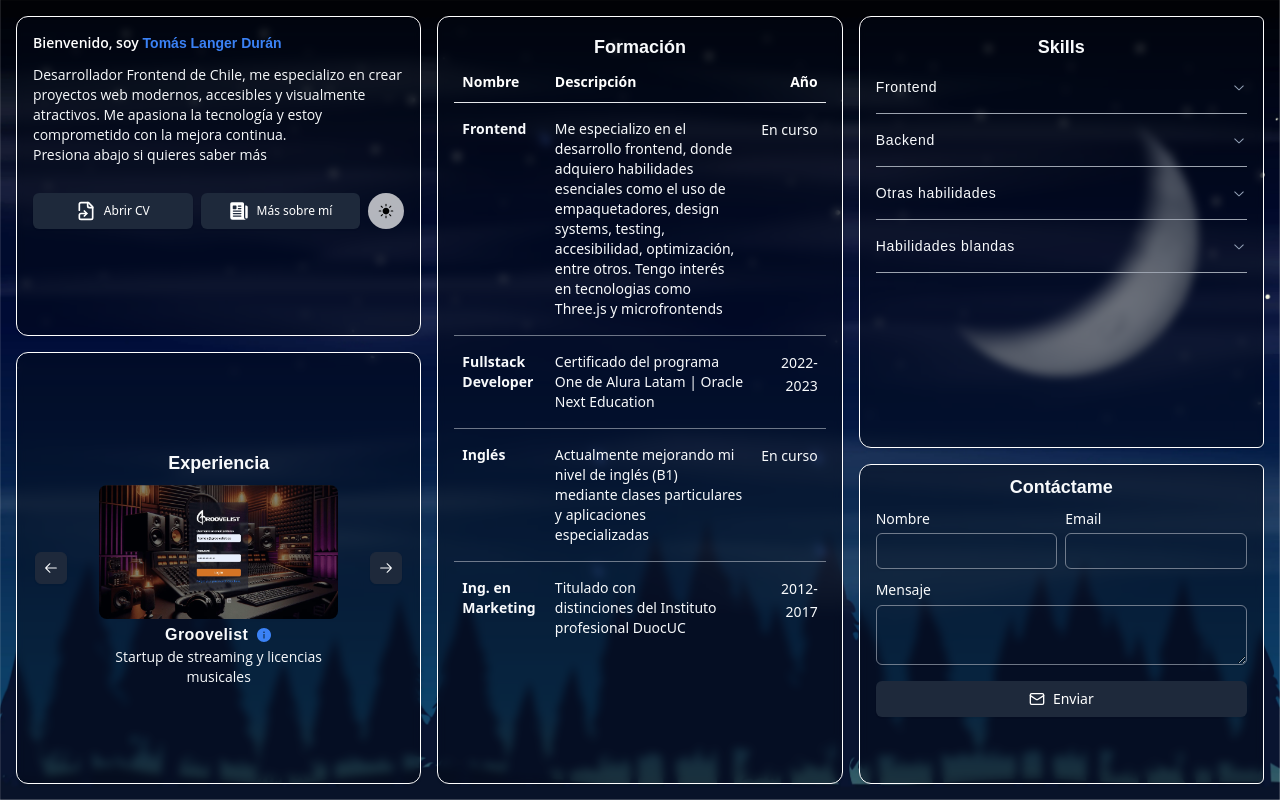
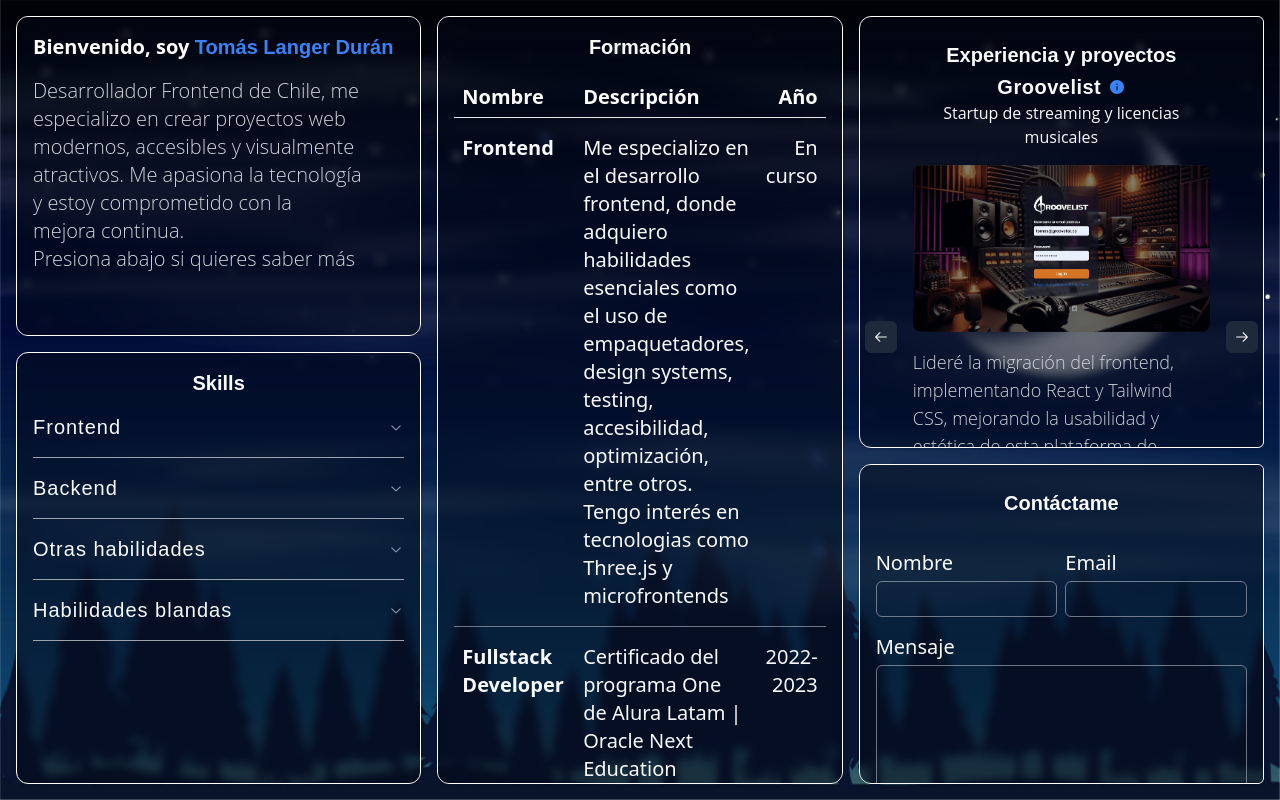
Before and after one commit to tomasild/portfolio-vercel, a React (Vite) app: page / in a window 1280 px wide. Built offline with nearby package versions, Linux system fonts and the light colour scheme.

Commit message:
fix layout

```diff
--- a/src/components/demo/About.jsx
+++ b/src/components/demo/About.jsx
@@ -15,13 +15,13 @@
   return (
     <article className="w-full">
       <section className="w-full flex-col md:block lg:flex xl:flex px-4 pt-2 lg:pt-3 xl:pt-4">
-        <h1 className="md:text-sm lg:text-sm xl:text-sm font-semibold text-primary mb-2"><span className="text-black dark:text-white" >Bienvenido, soy</span> Tomás Langer Durán</h1>
-        <p className="text-sm lg:text-xs xl:text-sm xl:mt-1 text-pretty">
+        <h1 className="text-base sm:text-xl md:text-xl lg:text-xl xl:text-xl 2xl:text-2xl font-bold text-primary"><span className="text-black dark:text-white" >Bienvenido, soy</span> Tomás Langer Durán</h1>
+        <p className="text-base sm:text-xl md:text-xl lg:text-xl xl:text-xl 2xl:text-2xl py-4 text-pretty font-thin text-gray-300">
           Desarrollador Frontend de Chile, me especializo en crear proyectos web modernos, accesibles y visualmente atractivos. Me apasiona la tecnología y estoy comprometido con la mejora continua.
           <br /> Presiona abajo si quieres saber más
         </p>
       </section>
-      <section className="flex p-4 lg:mt-3 xl:mt-3 space-x-2">
+      <section className="flex px-4 pb-4 md:mt-0 lg:mt-10 xl:mt-14 space-x-2">
         <a
           href={CV}
           target="_blank"
@@ -30,7 +30,7 @@
         >
           <Button
             variant="secondary"
-            className="w-full text-white bg-accent hover:bg-primary text-xs"
+            className="w-full text-white bg-accent hover:bg-primary text-base"
           >
             <LuFileSymlink className="mr-2 w-5 h-5 font-bold" /> Abrir CV
           </Button>
@@ -44,7 +44,7 @@
         >
           <Button
             variant="secondary"
-            className="w-full bg-accent text-white hover:bg-primary dark:bg-secondary dark:hover:bg-primary text-xs"
+            className="w-full bg-accent text-white hover:bg-primary dark:bg-secondary dark:hover:bg-primary text-base"
           >
             <IoNewspaper className="mr-2" size={20} />
             Más sobre mí
--- a/src/components/demo/ContactForm.jsx
+++ b/src/components/demo/ContactForm.jsx
@@ -41,10 +41,10 @@
 
   return (
     <form
-      className="w-full px-4 py-2 space-y-2 overflow-y-hidden z-50 contact-form"
+      className="w-full px-4 py-2 space-y-4 overflow-y-hidden z-50 contact-form"
       onSubmit={handleSubmit}
     >
-      <h2 className="font-semibold text-center text-lg form-heading">
+      <h2 className="font-semibold text-center text-base sm:text-xl md:text-xl lg:text-xl xl:text-xl 2xl:text-2xl form-heading py-4">
         Contáctame
       </h2>
       <Input
@@ -61,9 +61,9 @@
       />
       <div className="flex space-x-2 pt-4 lg:pt-0 xl:pt-0 form-fields">
         <div className="flex flex-col w-full space-y-1 form-field">
-          <label htmlFor="name" className="text-sm">Nombre</label>
+          <label htmlFor="name" className="text-base sm:text-xl md:text-xl lg:text-xl xl:text-xl 2xl:text-2xl">Nombre</label>
           <Input
-            className="border-gray-400 border-opacity-70"
+            className="border-gray-400 border-opacity-70 text-base sm:text-xl md:text-xl lg:text-xl xl:text-xl 2xl:text-2xl"
             type="text"
             id="name"
             name="name"
@@ -71,9 +71,9 @@
           />
         </div>
         <div className="flex flex-col w-full space-y-1 form-field">
-          <label htmlFor="email" className="text-sm">Email</label>
+          <label htmlFor="email" className="text-base sm:text-xl md:text-xl lg:text-xl xl:text-xl 2xl:text-2xl">Email</label>
           <Input
-            className="border-gray-400 border-opacity-70"
+            className="border-gray-400 border-opacity-70 text-base sm:text-xl md:text-xl lg:text-xl xl:text-xl 2xl:text-2xl"
             type="email"
             id="email"
             name="email"
@@ -82,9 +82,9 @@
         </div>
       </div>
       <div className="space-y-1 form-field">
-        <label htmlFor="message" className="text-sm">Mensaje</label>
+        <label htmlFor="message" className="text-base sm:text-xl md:text-xl lg:text-xl xl:text-xl 2xl:text-2xl">Mensaje</label>
         <Textarea
-          className="border-gray-400 border-opacity-70"
+          className="border-gray-400 border-opacity-70 text-base sm:text-xl md:text-xl lg:text-xl xl:text-xl 2xl:text-2xl h-36"
           id="message"
           name="message"
           required
@@ -94,7 +94,7 @@
       <div className="flex justify-between form-actions">
         <Button
           variant="secondary"
-          className={`w-full mt-2 py-4 bg-accent text-white hover:bg-primary dark:bg-secondary dark:hover:bg-primary${isLoading ? " disabled" : ""
+          className={`w-full mt-2 text-base py-4 bg-accent text-white hover:bg-primary dark:bg-secondary dark:hover:bg-primary${isLoading ? " disabled" : ""
             }`}
           type="submit"
           disabled={isLoading}
--- a/src/components/demo/ExpAndProjects.jsx
+++ b/src/components/demo/ExpAndProjects.jsx
@@ -19,14 +19,15 @@
   };
 
   return (
+    <div className="flex flex-col w-full h-full pt-2">
+      <h2 className="text-center font-semibold text-base sm:text-xl md:text-xl lg:text-xl xl:text-xl 2xl:text-2xl">Experiencia y proyectos</h2>
       <Carousel
-      className="w-auto max-w-[70%] md:max-w-[70%] lg:max-w-[100%] xl:max-w-[80%] p-4"
+        className="w-[70%] lg:w-[80%] mx-auto"
         opts={{
           align: "start",
           loop: true,
         }}
       >
-      <h2 className="text-center font-semibold text-lg pb-2">Experiencia</h2>
         <CarouselContent>
           {projectsData.map((project, index) => (
             <CarouselItem
@@ -35,23 +36,25 @@
               className="cursor-pointer"
             >
               <div className="overflow-hidden">
-              <CardContent
-                className={`relative aspect-square sm:aspect-video lg:aspect-video xl:aspect-video ${project.bgClass} bg-cover bg-center flex justify-center items-center rounded-lg `}
-              >
-              </CardContent>
                 <div className="pt-1 flex items-center justify-center space-x-2">
-                <h3 className="text-md font-semibold text-center tracking-wide hover:text-primary">
+                  <h3 className="text-base sm:text-xl md:text-xl lg:text-xl xl:text-xl 2xl:text-2xl font-semibold text-center tracking-wide hover:text-primary">
                     {project.title}
                   </h3>
                   <AiFillInfoCircle className="text-primary animate-pulse" />
                 </div>
-              <p className="text-sm text-center">{project.subtitle}</p>
+                <p className="text-xs sm:text-base md:text-base lg:text-base xl:text-base 2xl:text-medium text-center">{project.subtitle}</p>
+                <CardContent
+                  className={`relative aspect-square sm:aspect-video lg:aspect-video xl:aspect-video ${project.bgClass} bg-cover bg-center flex justify-center items-center rounded-lg my-4`}
+                >
+                </CardContent>
+                <p className="text-base sm:text-lg md:text-lg lg:text-lg xl:text-lg 2xl:text-xl text-pretty text-gray-300 font-thin">{project.preview}</p>
               </div>
             </CarouselItem>
           ))}
         </CarouselContent>
-      <CarouselPrevious className="bg-secondary hover:bg-primary rounded-md hover:text-background dark:hover:text-white lg:-left-6 xl:-left-12 -left-8" />
-      <CarouselNext className="bg-secondary hover:bg-primary rounded-md hover:text-background dark:hover:text-white lg:-right-6 xl:-right-12 -right-8" />
+        <CarouselPrevious className="bg-secondary hover:bg-primary rounded-md hover:text-background dark:hover:text-white " />
+        <CarouselNext className="bg-secondary hover:bg-primary rounded-md hover:text-background dark:hover:text-white " />
       </Carousel>
+    </div>
   );
 }
--- a/src/components/demo/Formacion.jsx
+++ b/src/components/demo/Formacion.jsx
@@ -44,21 +44,21 @@
 export function Formacion() {
   return (
     <section className="">
-      <h2 className="text-lg leading-relaxed font-semibold text-center">Formación</h2>
+      <h2 className="text-base sm:text-xl md:text-xl lg:text-xl xl:text-xl 2xl:text-2xl leading-relaxed font-semibold text-center mb-4">Formación</h2>
       <Table>
         <TableHeader>
           <TableRow>
-            <TableHead className="text-primary font-bold dark:text-white">Nombre</TableHead>
-            <TableHead className="text-primary font-bold dark:text-white">Descripción</TableHead>
-            <TableHead  className="text-primary font-bold dark:text-white text-right">Año</TableHead>
+            <TableHead className="text-primary font-bold text-base sm:text-xl md:text-xl lg:text-xl xl:text-xl 2xl:text-2xl dark:text-white">Nombre</TableHead>
+            <TableHead className="text-primary font-bold text-base sm:text-xl md:text-xl lg:text-xl xl:text-xl 2xl:text-2xl dark:text-white">Descripción</TableHead>
+            <TableHead  className="text-primary font-bold text-base sm:text-xl md:text-xl lg:text-xl xl:text-xl 2xl:text-2xl dark:text-white text-right">Año</TableHead>
           </TableRow>
         </TableHeader>
         <TableBody>
           {formacionData.map((item, index) => (
             <TableRow key={index} className="border-gray-400 border-opacity-70">
-              <TableCell style={{ verticalAlign: 'top' }} className="font-semibold py-4">{item.title}</TableCell>
-              <TableCell style={{ verticalAlign: 'top' }} className="text-xs xl:text-sm leading-relaxed  w-[90%] lg:w-auto xl:w-auto text-pretty py-4">{item.description}</TableCell>
-              <TableCell style={{ verticalAlign: 'top', textAlign: 'right' }} className="w-[20%] text-sm leading-relaxed py-4">
+              <TableCell style={{ verticalAlign: 'top' }} className="font-semibold py-4 text-base sm:text-xl md:text-xl lg:text-xl xl:text-xl 2xl:text-2xl">{item.title}</TableCell>
+              <TableCell style={{ verticalAlign: 'top' }} className="text-base sm:text-xl md:text-xl lg:text-xl xl:text-xl 2xl:text-2xl leading-relaxed font-thin w-[90%] lg:w-auto xl:w-auto text-pretty py-4">{item.description}</TableCell>
+              <TableCell style={{ verticalAlign: 'top', textAlign: 'right' }} className="w-[20%] text-base sm:text-xl md:text-xl lg:text-xl xl:text-xl 2xl:text-2xl leading-relaxed py-4">
                 {item.year || "-"}
               </TableCell>
             </TableRow>
--- a/src/components/demo/SkillsAccordion.jsx
+++ b/src/components/demo/SkillsAccordion.jsx
@@ -11,7 +11,7 @@
 export function SkillsAccordion() {
   return (
     <Accordion type="single" collapsible className="w-full z-50">
-      <h2 className="text-center text-lg font-semibold">Skills</h2>
+      <h2 className="text-center text-base sm:text-xl md:text-xl lg:text-xl xl:text-xl 2xl:text-2xl font-semibold">Skills</h2>
 
       {skillsData.map((skill, index) => {
         return (
@@ -20,7 +20,7 @@
             key={index}
             value={`item-${index + 1}`}
           >
-            <AccordionTrigger className="tracking-wider">
+            <AccordionTrigger className="tracking-wider text-base sm:text-xl md:text-xl lg:text-xl xl:text-xl 2xl:text-2xl">
               {skill.title}
             </AccordionTrigger>
             <AccordionContent>
@@ -37,7 +37,7 @@
                         <li key={idx}>
                           <Badge
                             variant="destructive"
-                            className="bg-primary tracking-wide text-xs"
+                            className="bg-primary tracking-wide text-base "
                           >
                             {item}
                           </Badge>
@@ -47,7 +47,7 @@
                   </div>
                 )}
                 {/* Footer */}
-                {skill.footer && <p className="mt-4">{skill.footer}</p>}
+                {skill.footer && <p className="mt-4 text-base sm:text-xl md:text-xl lg:text-xl xl:text-xl 2xl:text-2xl text-gray-300">{skill.footer}</p>}
                 {/* Lista "En formación", solo si actual no está vacío */}
                 {skill.actual.length > 0 && (
                   <div>
@@ -56,7 +56,7 @@
                         <li key={idx}>
                           <Badge
                             variant="outline"
-                            className="bg-secondary tracking-wide border-2 border-black dark:border-white dark:border dark:font-bold"
+                            className="bg-secondary tracking-wide border-2 border-black dark:border-white dark:border dark:font-bold text-base"
                           >
                             {item}
                           </Badge>
--- a/src/components/layout/Header.jsx
+++ b/src/components/layout/Header.jsx
@@ -11,7 +11,7 @@
       element.scrollIntoView({
         behavior: "smooth",
         block: "start",
-        inline: "nearest", // Esto ayuda a asegurar que la parte superior de la sección sea visible
+        inline: "start", // Esto ayuda a asegurar que la parte superior de la sección sea visible
       });
     }
   };
--- a/src/components/pages/AppContent.jsx
+++ b/src/components/pages/AppContent.jsx
@@ -28,14 +28,14 @@
                 <Card className="col-span-2 row-span-3 flex justify-start overflow-auto border border-accent dark:border-white neon dark:bg-custom_bg1 dark:hover:bg-custom_bg2 dark:backdrop-blur-sm">
                   <About />
                 </Card>
-                <Card className="col-span-2 row-span-4 col-start-1 row-start-4 container flex justify-center items-center border border-accent dark:border-white neon dark:bg-custom_bg1 dark:hover:bg-custom_bg2 dark:backdrop-blur-sm">
-                  <ExpAndProjects />
+                <Card className="col-span-2 row-span-4 col-start-1 row-start-4 p-4 flex justify-start items-start border border-accent dark:border-white neon dark:bg-custom_bg1 dark:hover:bg-custom_bg2 dark:backdrop-blur-sm">
+                  <SkillsAccordion />
                 </Card>
                 <Card className="relative col-span-2 row-span-7 col-start-3 row-start-1 flex w-full h-full p-4 border border-accent dark:border-white overflow-y-auto overflow-x-hidden neon dark:bg-custom_bg1 dark:hover:bg-custom_bg2 dark:backdrop-blur-sm">
                   <Formacion />
                 </Card>
-                <Card className="col-span-2 p-4 row-span-4 col-start-5 row-start-1 border border-accent dark:border-white overflow-y-scroll rounded-r-md neon dark:bg-custom_bg1 dark:hover:bg-custom_bg2 dark:backdrop-blur-sm">
-                  <SkillsAccordion />
+                <Card className="col-span-2 p-4 row-span-4 col-start-5 row-start-1 border border-accent justify-start items-start dark:border-white overflow-y-hidden rounded-r-md neon dark:bg-custom_bg1 dark:hover:bg-custom_bg2 dark:backdrop-blur-sm">
+                  <ExpAndProjects />
                 </Card>
                 <Card className="relative col-span-2 row-span-3 col-start-5 row-start-5 border border-accent dark:border-white overflow-y-scroll rounded-r-md z-50 neon dark:bg-custom_bg1 dark:hover:bg-custom_bg2 dark:backdrop-blur-sm">
                   <ContactForm />
--- a/src/components/pages/ProjectOpen.jsx
+++ b/src/components/pages/ProjectOpen.jsx
@@ -57,7 +57,7 @@
         </div>
         <section className="py-2">
           {[projectData.descripcion1, projectData.descripcion2, projectData.descripcion3].map((descripcion, index) => (
-            <p key={index} className="text-sm text-black dark:text-white py-2">
+            <p key={index} className="text-base sm:text-xl md:text-xl lg:text-xl xl:text-xl 2xl:text-2xl text-black dark:text-gray-300 py-2">
               {descripcion}
             </p>
           ))}
@@ -69,7 +69,7 @@
         />
         <section className="py-2">
           {[projectData.descripcion4, projectData.descripcion5].map((descripcion, index) => (
-            <p key={index} className="text-sm text-black dark:text-white py-2">
+            <p key={index} className="text-base sm:text-xl md:text-xl lg:text-xl xl:text-xl 2xl:text-2xl text-black dark:text-gray-300 py-2">
               {descripcion}
             </p>
           ))}
@@ -79,7 +79,7 @@
             <Badge
               variant="destructive"
               key={index}
-              className="border-2 border-black dark:border-white dark:border"
+              className="border-2 border-black dark:border-white dark:border text-base"
             >
               {etiqueta}
             </Badge>
@@ -89,7 +89,7 @@
           {projectData.codigoURL && (
             <Button
               onClick={() => window.open(projectData.codigoURL, "_blank")}
-              className="flex w-full justify-center text-white  bg-accent hover:bg-primary"
+              className="flex w-full justify-center text-white text-base bg-accent hover:bg-primary"
               variant="secondary"
             >
               <LuCode2 className="mr-2 w-4 h-4 font-bold" />
@@ -99,7 +99,7 @@
           {projectData.demoURL && (
             <Button
               onClick={() => window.open(projectData.demoURL, "_blank")}
-              className="flex w-full justify-center text-white  bg-accent hover:bg-primary "
+              className="flex w-full justify-center text-white text-base bg-accent hover:bg-primary "
               variant="secondary"
             >
               <LuExternalLink className="mr-2 w-4 h-4 font-bold" /> Deploy
--- a/src/data/projects.js
+++ b/src/data/projects.js
@@ -9,6 +9,7 @@
     imagen3: "/groovelist3.webp",
     imagen_mobile: "/groovelist-mobile.webp",
     bgClass: "bg-groovelist",
+    preview: "Lideré la migración del frontend, implementando React y Tailwind CSS, mejorando la usabilidad y estética de esta plataforma de streaming y licencias musicales. Optimicé la gestión del estado con Redux Toolkit y la autenticación con Amazon Cognito.",
     descripcion1:
       "Mi experiencia en Groovelist fue fundamental para potenciar una plataforma que va más allá del simple streaming de música, centrándose en el licensing musical. Durante mi tiempo en el equipo, tuve el honor de liderar la migración del frontend, contribuyendo significativamente al éxito continuo de la plataforma.",
     descripcion2:
@@ -43,6 +44,7 @@
     imagen3: "/angin3.webp",
     imagen_mobile: "/angin-mobile.webp",
     bgClass: "bg-angin",
+    preview: "Desarrollé el sitio web en WordPress para esta destiladora de gin, mejorando la presencia online y accesibilidad (a11y). Actualmente, el sitio está en proceso de optimización y posible migración a tecnologías más modernas.",
     descripcion1:
       "Mi contribución en Angin se enfocó en el desarrollo web, iniciando la implementación de WordPress solicitado por el cliente para destacar la destiladora de gin artesanal. Utilicé WordPress, CSS y HTML para mejorar la presencia en línea y proporcionar una experiencia accesible.",
     descripcion2:
@@ -61,8 +63,9 @@
     imagen3: "/clinica3.webp",
     imagen_mobile: "/clinica-mobile.webp",
     bgClass: "bg-proesthetic-fit",
+    preview:"Fortalecí la presencia en línea de esta clínica estética integral mediante el desarrollo de un sitio web interactivo y visualmente atractivo con HTML, CSS, JavaScript y Bootstrap. Aseguré una presentación efectiva de sus servicios, garantizando una experiencia de usuario fluida y detallada.",
     descripcion1:
-      "En mi rol en Proesthetic Fit, me centré en el desarrollo web para fortalecer la presencia en línea de la clínica estética integral. Utilicé HTML, CSS y JavaScript, junto con Bootstrap, para crear un sitio web interactivo y visualmente atractivo.",
+      "Diseñé un sitio web interactivo y atractivo para esta clínica estética usando HTML, CSS, JavaScript y Bootstrap. Mejoré la presentación de servicios y aseguré una experiencia de usuario fluida y detallada.",
     descripcion2:
       "Participé en la implementación de características clave, desde tratamientos faciales hasta servicios de recuperación, asegurando una presentación efectiva de la variedad de servicios ofrecidos. La atención a los detalles en el desarrollo garantizó una experiencia fluida para los usuarios.",
     etiquetas: ["HTML", "CSS", "JavaScript", "Bootstrap"],
--- a/src/data/skills.js
+++ b/src/data/skills.js
@@ -16,7 +16,7 @@
       "Shadcn",
       "NextUI",
       "Bootstrap",
-      "Animaciones"
+      "Animaciones CSS"
     ],
     footer: "En proceso de aprendizaje",
     actual: ["Next.js","Testing", "React Native", "Three.js"],
@@ -41,6 +41,7 @@
       "Postman",
       "Wordpress",
       "WooCommerce",
+      "Notion",
     ],
     footer: "Desarrollando proyectos",
     actual: ["Integraciones de IA con Node y HuggingFace", "Web3", "Blockchain", "E-commerce",],
@@ -55,10 +56,8 @@
       "Propositivo",
       "Resolución de problemas",
       "Creativo",
-      "Detallista",
       "Responsable",
       "Proactivo",
-      "Puntual",
       "Centrado en el usuario",
       "Atención personalizada",
     ],
```
Also changed, not shown: src/components/pages/AboutOpen.jsx (+12 -18 lines). Lines whose indentation alone changed are shown as unchanged.
